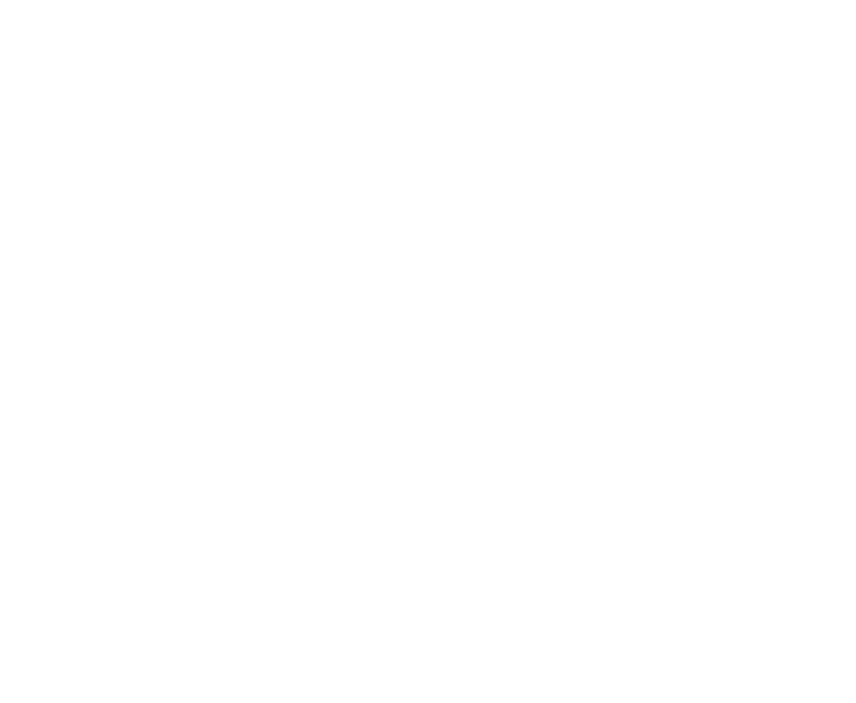
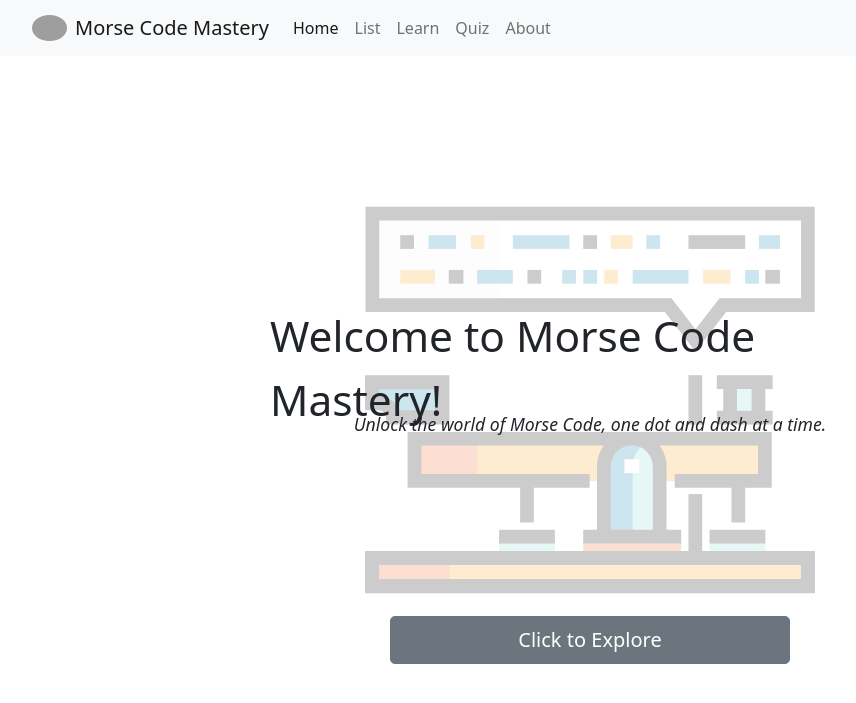
Before and after one commit to Jiaxin-yyjx/MorseCode, a Flask app: page / in a window 1280 px wide. Before the commit the part shown is empty. Shown: the top 703 px of the page, without its empty margins (50-906 px from the left). Run offline with Flask 3, Linux system fonts and the light colour scheme; some libraries are stand-ins or nearby versions; grey boxes are pictures that could not be loaded.

Commit message:
homepage

```diff
--- a/server.py
+++ b/server.py
@@ -7,10 +7,12 @@
 
 # Data
 
+# Functions
+
 
 # API Route
 @app.route('/')
-def homePage():
+def homepage():
     return render_template('home.html')
 
 if __name__ == "__main__":
--- a/static/main.css
+++ b/static/main.css
@@ -0,0 +1,56 @@
+/* Homepage */
+.website-logo {
+    width: 5%;
+    max-width: 35px;
+    height: auto;
+    border-radius: 50%;
+    overflow: hidden;
+    display: flex;
+    justify-content: center;
+    align-items: center;
+    margin-right: 8px;
+}
+
+.cover_image {
+    position: fixed;
+    top: 50%;
+    left: 50%;
+    transform: translate(-50%, -50%);
+    max-width: 950px;
+    min-width: 450px;
+    opacity: 0.2;
+}
+
+.title_frame {
+    position: fixed;
+    top: 46%;
+    left: 50%;
+    transform: translate(-50%, -50%);
+    font-size: clamp(1.4rem, 3.6vw, 5.3vh);
+}
+
+.subtitle_frame {
+    position: fixed;
+    top: 53%;
+    left: 50%;
+    transform: translate(-50%, -50%);
+    text-align: center;
+    width: 600px;
+    font-size: clamp(0.6em, 2.1vw, 2.2vh);
+    font-style: oblique;
+}
+
+.homeButton {
+    position: fixed;
+    top: 80%;
+    left: 50%;
+    transform: translate(-50%, -50%);
+    width: 400px;
+}
+
+
+/* Learn Part */
+
+
+
+/* Quiz Part */
--- a/templates/home.html
+++ b/templates/home.html
@@ -0,0 +1,20 @@
+{% extends "layout.html" %}
+
+{% block content %}
+
+<div class="row justify-content-center">
+    <div class="col-12">
+        <div class="cover_image">
+            <img src="{{url_for('static', filename='images/Background.svg')}}" class="img-fluid cover-img" />
+        </div>
+        <div class="title_frame">
+            <span class="site_title">Welcome to Morse Code Mastery!</span>
+        </div>
+        <div class="subtitle_frame">
+            <span class="site_subtitle">Unlock the world of Morse Code, one dot and dash at a time.</span>
+        </div>
+        <button type="button" class="homeButton btn btn-secondary btn-lg">Click to Explore</button>
+    </div>
+</div>
+
+{% endblock %}
--- a/templates/layout.html
+++ b/templates/layout.html
@@ -23,41 +23,39 @@
     <link rel="stylesheet" href="{{url_for('static', filename='main.css')}}">
 
     <title>Morse Code Mastery</title>
-    {% block header %}
-    {% endblock %}
 </head>
 
 <body>
+    <nav class="navbar navbar-expand-lg navbar-light bg-light">
+        <div class="container">
+            <img class="website-logo" src="https://i.ebayimg.com/images/g/13QAAOSw5AlgEWDJ/s-l1600.webp"
+                alt="website logo" />
+            <a class="navbar-brand" href="/">Morse Code Mastery</a>
+            <button class="navbar-toggler" type="button" data-bs-toggle="collapse" data-bs-target="#navbarNavAltMarkup"
+                aria-controls="navbarNavAltMarkup" aria-expanded="false" aria-label="Toggle navigation">
+                <span class="navbar-toggler-icon"></span>
+            </button>
+
+            <div class="collapse navbar-collapse" id="navbarNavAltMarkup">
+                <div class="navbar-nav">
+                    <a class="nav-link active" aria-current="page" href="#">Home</a>
+                    <a class="nav-link" href="/">List</a>
+                    <a class="nav-link" href="/">Learn</a>
+                    <a class="nav-link" href="/">Quiz</a>
+                    <a class="nav-link" href="/">About</a>
+                </div>
+            </div>
+        </div>
+    </nav>
+
     <div class="container">
-        <div class="row">
-            <nav id="navbar">
-                <a href="/"><span class="site_title_navbar">Morse Mastery</span></a>
-                <a href="/learn" class="navlink"><span class="menu_item">Learn</span></a>
-                <a href="/quiz/sec_1/cover" class="navlink"><span class="menu_item">Quiz</span></a>
-        </div>
-        </nav>
-    </div>
-    </div>
-
-    <div class="left_arrow">
-        {% block left_arrow %}
+        {% block content %}
 
         {% endblock %}
     </div>
 
-    <div class="right_arrow">
-        {% block right_arrow %}
-
-        {% endblock %}
-    </div>
-
-    <div class="container">
-        {% block content %}
-        {% endblock %}
-    </div>
-
-    <div class="footnote">
-        {% block footnote %}
+    <div class="leftnote">
+        {% block leftnote %}
 
         {% endblock%}
     </div>
```
Also changed, not shown: static/images/Background.svg (added), 2 other files.
